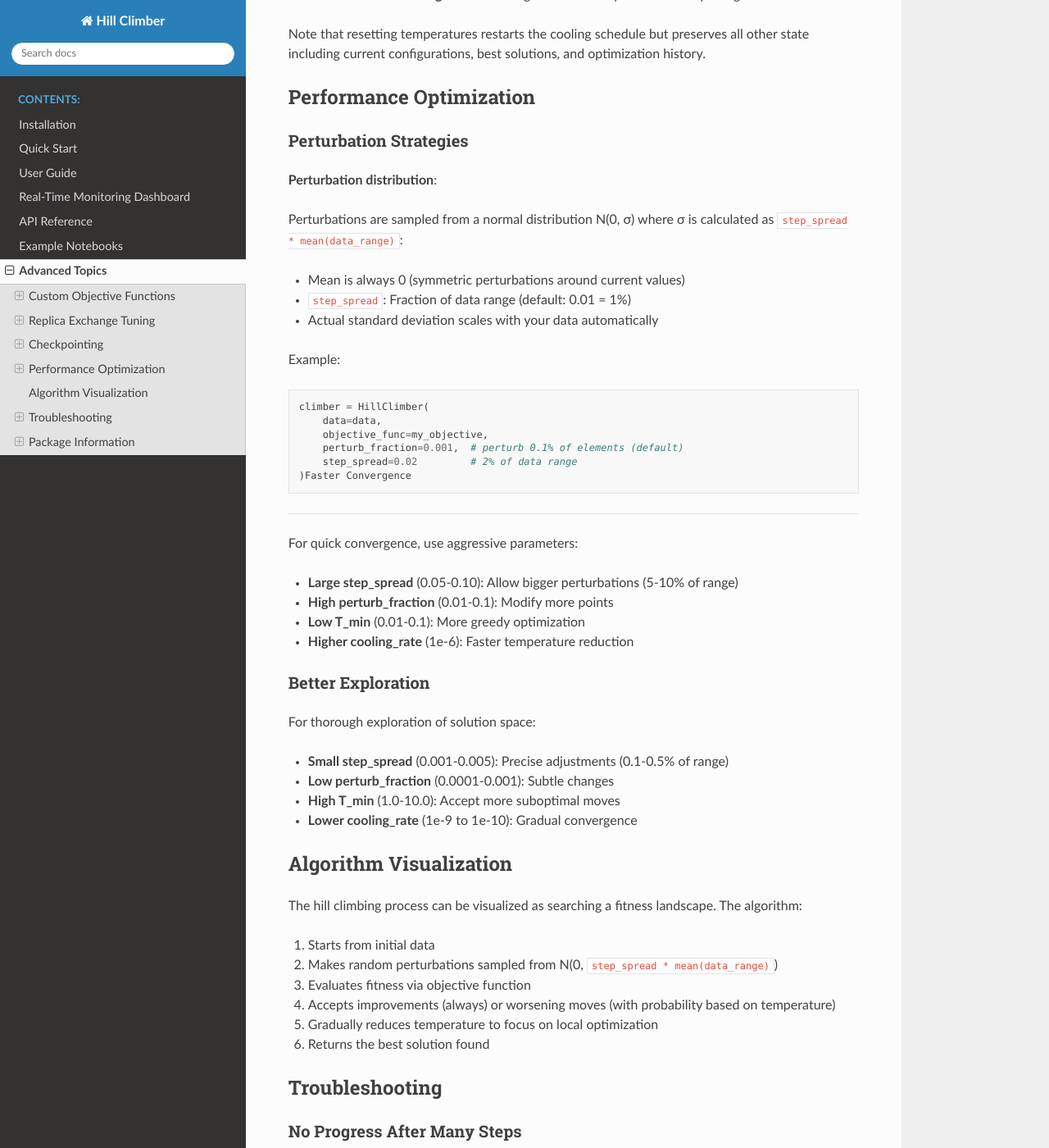
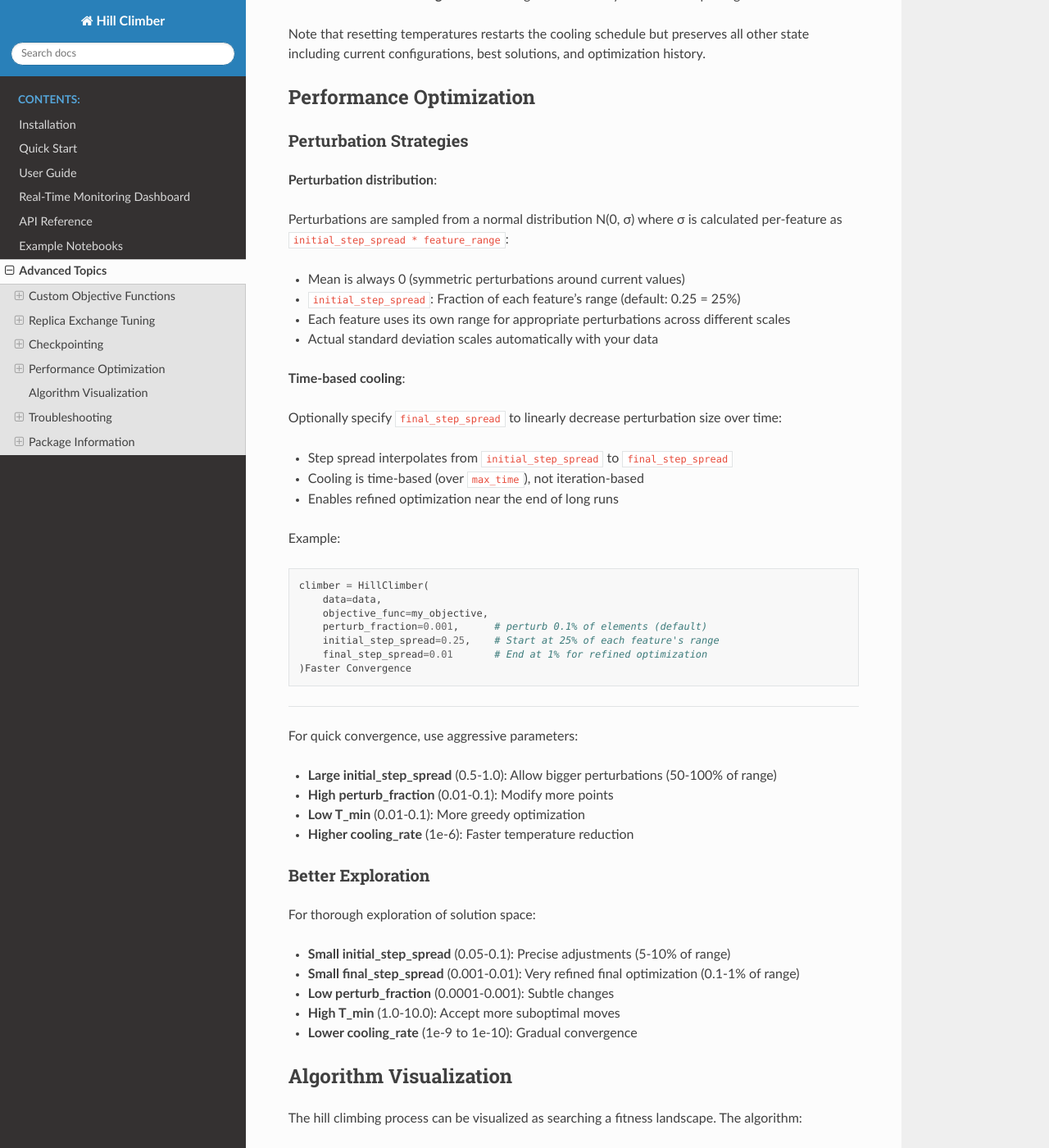
Before and after one commit to gperdrizet/hill_climber, a Sphinx documentation site: the page built from docs/source/advanced.rst, in a window 1280 px wide and 1400 px high, scrolled down 3627 px. Shown: the whole window at 82% size. Built offline with Sphinx 7.4.7 and the Read the Docs theme 3.1.0, drawn with Linux system fonts in a browser that asks for light colours; some of the changed text lies outside the part shown.

```diff
--- a/docs/source/advanced.rst
+++ b/docs/source/advanced.rst
@@ -201,11 +201,20 @@ Perturbation Strategies
 **Perturbation distribution**:
 
 Perturbations are sampled from a normal distribution N(0, σ) where σ is calculated
-as ``step_spread * mean(data_range)``:
+per-feature as ``initial_step_spread * feature_range``:
 
 - Mean is always 0 (symmetric perturbations around current values)
-- ``step_spread``: Fraction of data range (default: 0.01 = 1%)
-- Actual standard deviation scales with your data automatically
+- ``initial_step_spread``: Fraction of each feature's range (default: 0.25 = 25%)
+- Each feature uses its own range for appropriate perturbations across different scales
+- Actual standard deviation scales automatically with your data
+
+**Time-based cooling**:
+
+Optionally specify ``final_step_spread`` to linearly decrease perturbation size over time:
+
+- Step spread interpolates from ``initial_step_spread`` to ``final_step_spread``
+- Cooling is time-based (over ``max_time``), not iteration-based
+- Enables refined optimization near the end of long runs
 
 Example:
 
@@ -214,14 +223,15 @@ Example:
    climber = HillClimber(
        data=data,
        objective_func=my_objective,
-       perturb_fraction=0.001,  # perturb 0.1% of elements (default)
-       step_spread=0.02         # 2% of data range
+       perturb_fraction=0.001,      # perturb 0.1% of elements (default)
+       initial_step_spread=0.25,    # Start at 25% of each feature's range
+       final_step_spread=0.01       # End at 1% for refined optimization
    )Faster Convergence
 ~~~~~~~~~~~~~~~~~~
 
 For quick convergence, use aggressive parameters:
 
-- **Large step_spread** (0.05-0.10): Allow bigger perturbations (5-10% of range)
+- **Large initial_step_spread** (0.5-1.0): Allow bigger perturbations (50-100% of range)
 - **High perturb_fraction** (0.01-0.1): Modify more points
 - **Low T_min** (0.01-0.1): More greedy optimization
 - **Higher cooling_rate** (1e-6): Faster temperature reduction
@@ -231,7 +241,8 @@ Better Exploration
 
 For thorough exploration of solution space:
 
-- **Small step_spread** (0.001-0.005): Precise adjustments (0.1-0.5% of range)
+- **Small initial_step_spread** (0.05-0.1): Precise adjustments (5-10% of range)
+- **Small final_step_spread** (0.001-0.01): Very refined final optimization (0.1-1% of range)
 - **Low perturb_fraction** (0.0001-0.001): Subtle changes
 - **High T_min** (1.0-10.0): Accept more suboptimal moves
 - **Lower cooling_rate** (1e-9 to 1e-10): Gradual convergence
@@ -243,11 +254,12 @@ The hill climbing process can be visualized as searching a fitness landscape.
 The algorithm:
 
 1. Starts from initial data
-2. Makes random perturbations sampled from N(0, ``step_spread * mean(data_range)``)
+2. Makes random perturbations sampled from N(0, σ) where σ = ``initial_step_spread * feature_range`` for each feature
 3. Evaluates fitness via objective function
 4. Accepts improvements (always) or worsening moves (with probability based on temperature)
 5. Gradually reduces temperature to focus on local optimization
-6. Returns the best solution found
+6. Optionally reduces step spread over time for refined final optimization
+7. Returns the best solution found
 
 Troubleshooting
 ---------------
@@ -259,7 +271,7 @@ No Progress After Many Steps
 
 **Solutions**:
 
-- Increase ``step_spread`` for larger perturbations (try 0.05-0.10)
+- Increase ``initial_step_spread`` for larger perturbations (try 0.5-1.0)
 - Increase ``perturb_fraction`` to modify more points
 - Decrease ``T_min`` for more greedy optimization
 - Check if objective function has bugs or is too constrained
@@ -284,8 +296,9 @@ Oscillating Objective Values
 
 **Solutions**:
 
-- Decrease ``step_spread`` for finer control (try 0.005-0.01)
-- Decrease ``temperature`` to be more selective
+- Decrease ``initial_step_spread`` for finer control (try 0.05-0.1)
+- Use ``final_step_spread`` to gradually reduce perturbation size (try 0.001-0.01)
+- Decrease ``T_min`` to be more selective
 - Check for bugs in objective function
 - Ensure objective weights are balanced
 
```
Also changed, not shown: README.md (+11 -49 lines), docs/source/user_guide.rst (+12 -5 lines), 11 other files.
